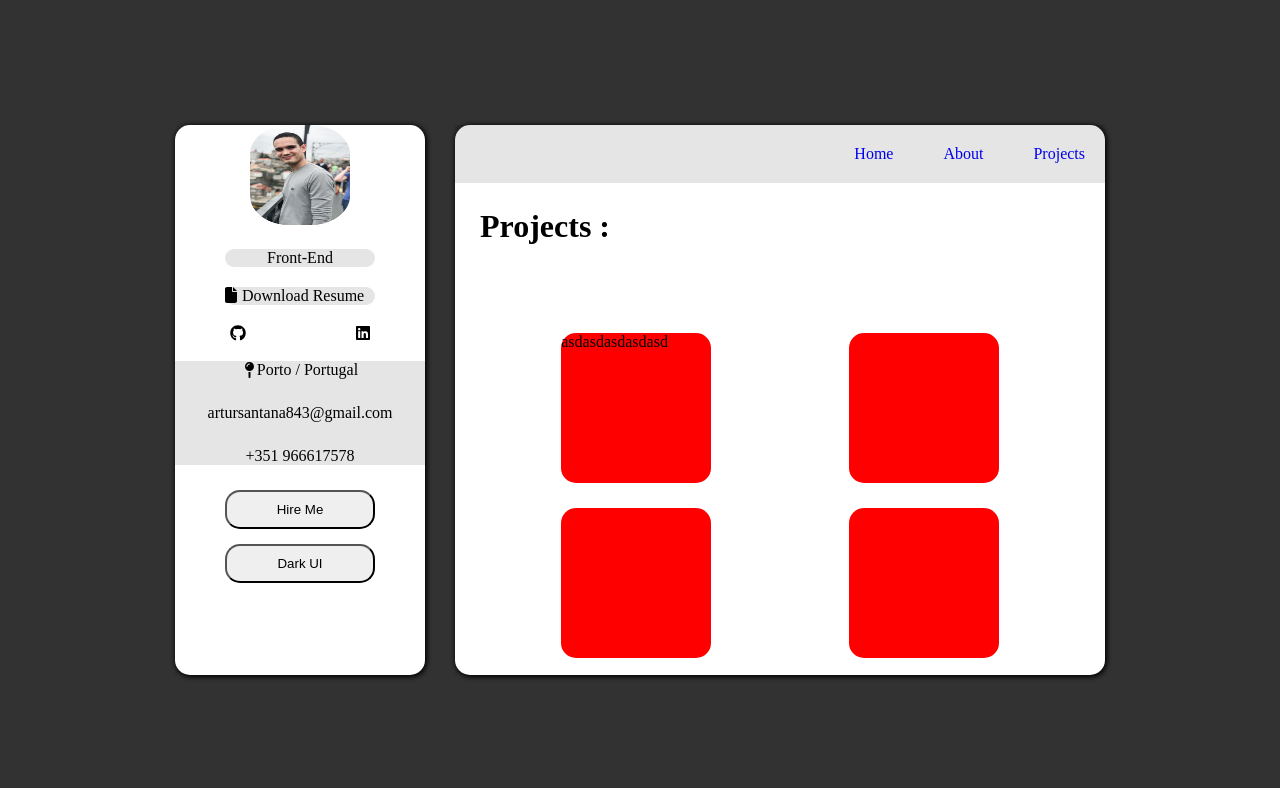
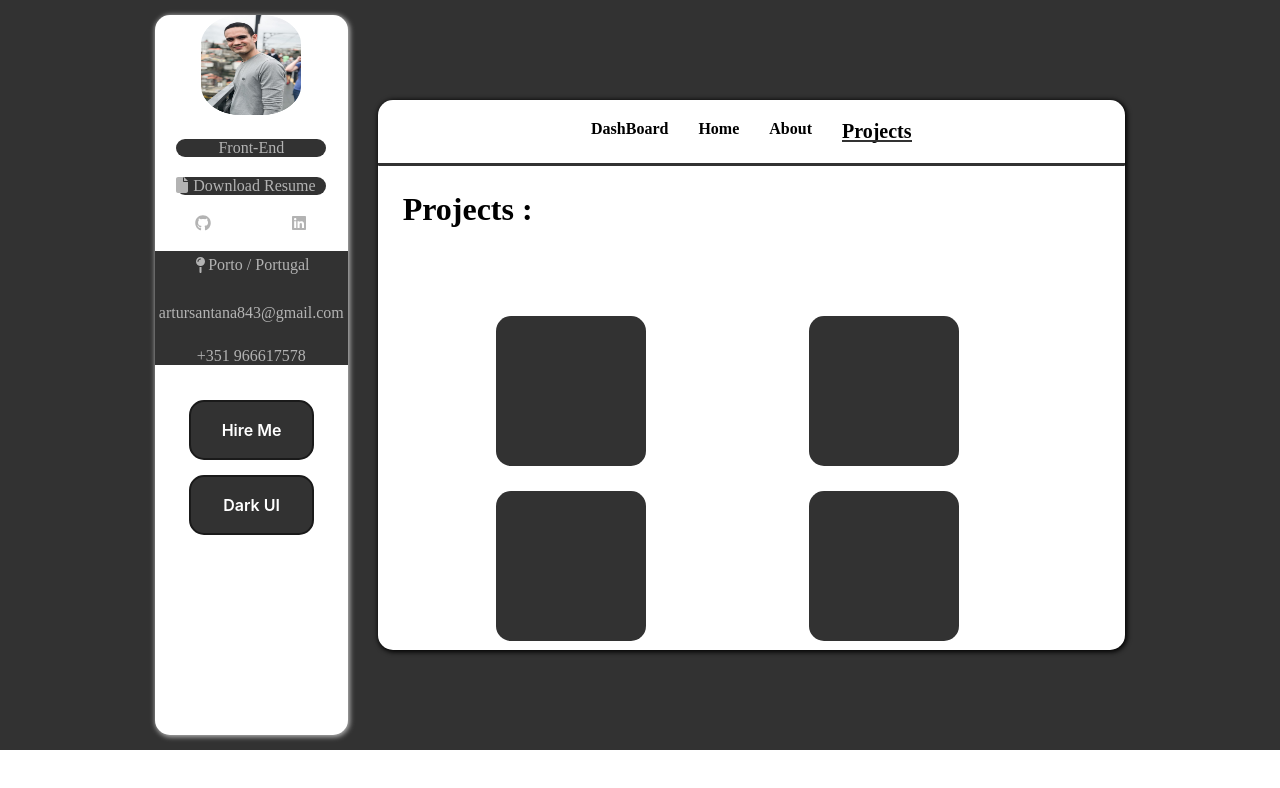
Before and after one commit to artursantana/Portfolio-React, a Next.js app: page /projects/Projects in a window 1280 px wide. Shown: the top 788 px of the page. Built offline with nearby package versions, Linux system fonts and the light colour scheme.

Commit message:
finalizando resposividade dos elemntos

```diff
--- a/src/app/component/header/Index.tsx
+++ b/src/app/component/header/Index.tsx
@@ -4,14 +4,41 @@
 import React from 'react'
 import * as S from './style'
 import Link from 'next/link'
+import { useRouter } from 'next/router'
+
 
 const Index = () => {
+
+  const router = useRouter()
+
   return (
     <S.Container>
       <S.HeaderUl>
-        <li><Link href='/home/Home'>Home</Link></li>
-        <li><Link href='/about/About'>About</Link></li>
-        <li><Link href='/projects/Projects'>Projects</Link></li>
+
+      <li><Link
+          href='/'
+          className={router.pathname === '/' ? 'select' : ''}
+           >DashBoard
+           </Link></li>
+
+        <li><Link
+          href='/home/Home'
+          className={router.pathname === '/home/Home' ? 'select' : ''}
+           >Home
+           </Link></li>
+
+        <li><Link
+         href='/about/About'
+         className={router.pathname === '/about/About' ? 'select' : ''}
+         >About
+         </Link></li>
+
+        <li><Link
+         href='/projects/Projects'
+         className={router.pathname === '/projects/Projects' ? 'select' : ''}
+          >Projects
+          </Link></li>
+
       </S.HeaderUl>
     </S.Container>
   )
--- a/src/app/component/header/style.ts
+++ b/src/app/component/header/style.ts
@@ -1,30 +1,63 @@
-
-
 import styled from "@emotion/styled";
-
-
+import { css } from "@emotion/react";
 
 export const Container = styled.header`
-background-color: rgba(0,0,0,0.100);
+  border-bottom: 3px solid #323232;
+  border-radius: 1px;
+`;
 
-
-`
-
-export const HeaderUl = styled.ul`
-
+export const HeaderUl = styled.ul<{responsivePage?: number}>`
   display: flex;
-justify-content: end;
   list-style: none;
   text-decoration: none;
+  padding: 20px;
+  font-weight: bold;
+
+  ${({ responsivePage }) =>
+  (responsivePage || 0) < 650
+    ? css`
+        justify-content: center;
+
+        gap: 30px;
+      `
+    : css`
+        justify-content: flex-end;
         gap: 50px;
-padding: 20px;
-li{
+      `};
 
-a{
+  li {
+
+    a {
+      position: relative;
+      color: black;
       text-decoration: none;
+
+      &::after {
+        content: '';
+        position: absolute;
+        width: 0;
+        height: 2px;
+        bottom: 0;
+        left: 0;
+        background-color: #323232;
+        transition: width 0.3s ease;
+      }
+
+      &:hover::after {
+        width: 100%;
+      }
+
+    }
+
+    .select{
+      text-align: left;
+      font-size: 20px;
+    }
+    .select::after{
+      width: 100%;
+
   }
   }
 
 
-
-`
+`;
--- a/src/app/component/layoutmain/Index.tsx
+++ b/src/app/component/layoutmain/Index.tsx
@@ -1,7 +1,7 @@
 
 
 import * as S from './style'
-import React, { ReactNode } from 'react'
+import React, { ReactNode, useEffect, useState } from 'react'
 import Image from 'next/image'
 
 import { FontAwesomeIcon } from '@fortawesome/react-fontawesome';
@@ -16,8 +16,28 @@ import Header from '../header/Index'
 
 
 const Index = ({children}: {children: ReactNode}) => {
+
+  const [widthPage, setWidthPage] = useState<number>()
+
+
+  useEffect(() => {
+
+    setWidthPage(window.innerWidth);
+
+    const handleResize = () => {
+      setWidthPage(window.innerWidth);
+    };
+
+    window.addEventListener('resize', handleResize);
+
+
+  }, []);
+
+
+
+
   return (
-    <S.Container>
+    <S.Container responsivePage={widthPage}>
       <S.Section_Left>
         <Image src='/image.png' alt='picture' width={100} height={100}/>
         <div className='resume'>
@@ -42,17 +62,11 @@ const Index = ({children}: {children: ReactNode}) => {
         </div>
 
         <div className='buttons'>
-      <button>Hire Me</button>
+      <button><span>Hire Me</span></button>
       <button>Dark UI</button>
         </div>
 
       </S.Section_Left>
-
-
-
-
-
-
 
       <S.Section_Right>
         <Header />
--- a/src/app/component/layoutmain/style.ts
+++ b/src/app/component/layoutmain/style.ts
@@ -1,13 +1,26 @@
 
 
 import styled from "@emotion/styled";
+import { css } from "@emotion/react";
 
 
-export const Container = styled.div`
+export const Container = styled.div<{ responsivePage?: number }>`
+
 display: flex;
 margin: auto;
-width: 1080px;
-height: 600px;
+
+${({responsivePage}) =>
+    (responsivePage || 0) > 930
+      ? css`
+          flex-direction: row;
+          max-width: 1000px;
+        `
+      : css`
+          flex-direction: column;
+          max-width: 100%;
+
+        `};
+
 justify-content: center;
 gap: 30px;
 padding: 15px;
@@ -15,15 +28,16 @@ text-align: center;
 align-items: center;
 justify-content: center;
 
-
 `
 export const Section_Left = styled.div`
 
+left: 0;
 width: 250px;
-height: 550px;
+height: 90vh;
 background-color: #FFF;
 border-radius: 15px;
 box-shadow: 1px 1px 5px 1px;
+color: #b3b3b3;
 
 .resume{
 
@@ -31,7 +45,7 @@ box-shadow: 1px 1px 5px 1px;
         margin: 20px auto 20px auto;
         border-radius: 30px;
         width: 150px;
-        background-color: rgba(0,0,0,0.100);
+        background-color: #323232;
     }
 
     .downloadresume{
@@ -39,7 +53,7 @@ box-shadow: 1px 1px 5px 1px;
         margin: auto;
         gap: 5px;
         border-radius: 30px;
-        background-color: rgba(0,0,0,0.100);
+        background-color: #323232;
         width: 150px;
         svg{
             width: 12px;
@@ -59,7 +73,7 @@ box-shadow: 1px 1px 5px 1px;
 }
 
 .Maininformation {
-    background-color: rgba(0,0,0,0.100);
+    background-color: #323232;
 
     .information{
     display: flex;
@@ -68,6 +82,7 @@ box-shadow: 1px 1px 5px 1px;
     align-items: center;
     justify-content: center;
     margin-top: 15px;
+    padding: 5px;
 
         svg{
             width: 15px;
@@ -78,40 +93,76 @@ box-shadow: 1px 1px 5px 1px;
     }
 }
 
-
-
-
 .buttons{
     display: flex;
     flex-direction: column;
     justify-content: center;
     align-items: center;
-    margin-top: 25px;
+    margin-top: 35px;
     gap: 15px;
 
-    button{
-        width: 150px;
-        padding: 10px;
-        border-radius: 15px;
-
-    }
+/* CSS */
+button {
+  appearance: none;
+  background-color: #323232;
+  border: 2px solid #1A1A1A;
+  border-radius: 15px;
+  box-sizing: border-box;
+  color: #FFFFFF;
+  cursor: pointer;
+  display: inline-block;
+  font-family: Roobert,-apple-system,BlinkMacSystemFont,"Segoe UI",Helvetica,Arial,sans-serif,"Apple Color Emoji","Segoe UI Emoji","Segoe UI Symbol";
+  font-size: 16px;
+  font-weight: 600;
+  line-height: normal;
+  margin: 0;
+  min-height: 60px;
+  min-width: 0;
+  outline: none;
+  padding: 5px;
+  text-align: center;
+  text-decoration: none;
+  transition: all 300ms cubic-bezier(.23, 1, 0.32, 1);
+  user-select: none;
+  -webkit-user-select: none;
+  touch-action: manipulation;
+  width: 65%;
+  will-change: transform;
 }
 
+button:disabled {
+  pointer-events: none;
+}
+
+button:hover {
+  box-shadow: rgba(0, 0, 0, 0.25) 0 8px 15px;
+  transform: translateY(-2px);
+}
+
+button:active {
+  box-shadow: none;
+  transform: translateY(0);
+}
+
+}
+
+`
 
 
+export const Section_Right = styled.div<{responsivePage?: number}>`
 
+${({responsivePage}) => (responsivePage || 0) > 650 ? css`
+width: 650px;
+`: css`
+width: 100%;
+`} ;
 
-
-
-
-`
-export const Section_Right = styled.div`
-
-width: 650px;
 height: 550px;
 background-color: #FFF;
 border-radius: 15px;
 box-shadow: 1px 1px 5px 1px;
 
 
+
+
 `
--- a/src/app/global.css
+++ b/src/app/global.css
@@ -7,8 +7,6 @@
 
 .body{
     display: flex;
-    width: 100vw;
-    height: 100vh;
     background-color: #323232;
 }
 
--- a/src/pages/projects/Projects.tsx
+++ b/src/pages/projects/Projects.tsx
@@ -11,13 +11,13 @@ import ThirdModal from './modal/thirdmodal/ThirdModal'
 import FourthModal from './modal/fourtmodal/FourthModal'
 
 
-
 const Projects = () => {
 const [firstModal,setFirstModal] = useState<React.ReactNode | undefined>(false)
 const [secondModal,setSecondModal] = useState<React.ReactNode | undefined>(false)
 const [thirdModal,setThirdModal] = useState<React.ReactNode | undefined>(false)
 const [fourthModal,setFourthModal] = useState<React.ReactNode | undefined>(false)
 const [pageLoad, setPageLoad] = useState(0);
+const [widthPage, setWidthPage] = useState<number>()
 
 useEffect(() => {
   const timeoutId = setTimeout(() => {
@@ -26,6 +26,20 @@ useEffect(() => {
   return () => clearTimeout(timeoutId);
 }, []);
 
+useEffect(() => {
+
+  setWidthPage(window.innerWidth);
+
+  const handleResize = () => {
+    setWidthPage(window.innerWidth);
+  };
+
+  window.addEventListener('resize', handleResize);
+
+
+}, []);
+
+console.log(widthPage)
 
 
   return (
@@ -36,12 +50,12 @@ useEffect(() => {
           <h1>Projects :</h1>
         </S.SectionTop>
 
-          <S.SectionBottom >
-            <S.MainProjects>
-            <S.BoxProject skeleton={pageLoad} onClick={() => setFirstModal(!firstModal)}>asdasdasdasdasd</S.BoxProject>
-              <S.BoxProject skeleton={pageLoad} onClick={()=>setSecondModal(!secondModal)}></S.BoxProject>
-              <S.BoxProject skeleton={pageLoad} onClick={()=>setThirdModal(!thirdModal)}></S.BoxProject>
-              <S.BoxProject skeleton={pageLoad} onClick={()=>setFourthModal(!fourthModal)}></S.BoxProject>
+          <S.SectionBottom>
+            <S.MainProjects responsivePage={widthPage}>
+            <S.BoxProject responsivePage={widthPage} skeleton={pageLoad} onClick={() => setFirstModal(!firstModal)}></S.BoxProject>
+              <S.BoxProject responsivePage={widthPage} skeleton={pageLoad} onClick={()=>setSecondModal(!secondModal)}></S.BoxProject>
+              <S.BoxProject responsivePage={widthPage} skeleton={pageLoad} onClick={()=>setThirdModal(!thirdModal)}></S.BoxProject>
+              <S.BoxProject responsivePage={widthPage} skeleton={pageLoad} onClick={()=>setFourthModal(!fourthModal)}></S.BoxProject>
 
             </S.MainProjects>
           </S.SectionBottom>
--- a/src/pages/projects/modal/firstmodal/style.tsx
+++ b/src/pages/projects/modal/firstmodal/style.tsx
@@ -1,4 +1,5 @@
 import styled from "@emotion/styled";
+
 
 
 export const Container = styled.div`
@@ -14,10 +15,8 @@ background-color: rgba(0,0,0,0.300);
 `
 
 export const Section = styled.div`
-
-margin: auto;
-width: 450px;
-height: 450px;
-background-color: #FFF;
-
-`
+  margin: auto;
+  width: 450px;
+  height: 450px;
+  background-color: white;
+`;
--- a/src/pages/projects/style.ts
+++ b/src/pages/projects/style.ts
@@ -20,8 +20,10 @@ export const Container = styled.div`
 `;
 
 export const SectionTop = styled.div`
+
   height: 100px;
   text-align: left;
+
 `;
 
 export const SectionBottom = styled.div`
@@ -32,9 +34,19 @@ export const SectionBottom = styled.div`
 `
 
 
-export const MainProjects = styled.div`
-display: grid;
+export const MainProjects = styled.div<{responsivePage?:number}>`
+
+  ${({responsivePage}) => (responsivePage || 0) < 650 ? css`
+    overflow: scroll;
+    flex-direction: column;
+  `
+  :
+   css`
+    display: grid;
     grid-template-columns: 2fr 2fr;
+    width: 650px;
+  `}
+
     gap: 25px;
     height: 250px;
     padding: 25px;
@@ -42,21 +54,40 @@ display: grid;
 
 `
 
-export const BoxProject = styled.div<{ skeleton?: number }>`
+export const BoxProject = styled.div<{ skeleton?: number; responsivePage?: number }>`
 
-  margin: auto;
-  width: 150px;
-  height: 150px;
-  border-radius: 15px;
+ margin: auto;
+ border-radius: 15px;
 
-  ${(props) =>
-    props.skeleton === 0 ?
+ ${({ responsivePage }) =>
+  (responsivePage || 0) < 650
+    ? css`
+        width: 100%;
+        height: 100%;
+        margin-bottom: 30px;
+      `
+    : css`
+        width: 150px;
+        height: 150px;
+      `};
+
+  ${({skeleton}) =>
+    skeleton === 0 ?
     css`
-    animation: ${skeletonLoading} 1s infinite;`
+    animation: ${skeletonLoading} 1s infinite;
+    cursor: progress;
+    `
     :
     css`
-    background-color: red;`}
+    background-color: #323232;
+    &:hover{
+      opacity: 0.7 ;
+    }
+    cursor: pointer;
+    `}
 
-  cursor: pointer;
+
+
+
 
 `;
```
Also changed, not shown: src/app/DashBoard.tsx (added, +12 -0 lines), src/app/page.tsx (deleted, +0 -14 lines). Lines whose indentation alone changed are shown as unchanged.
